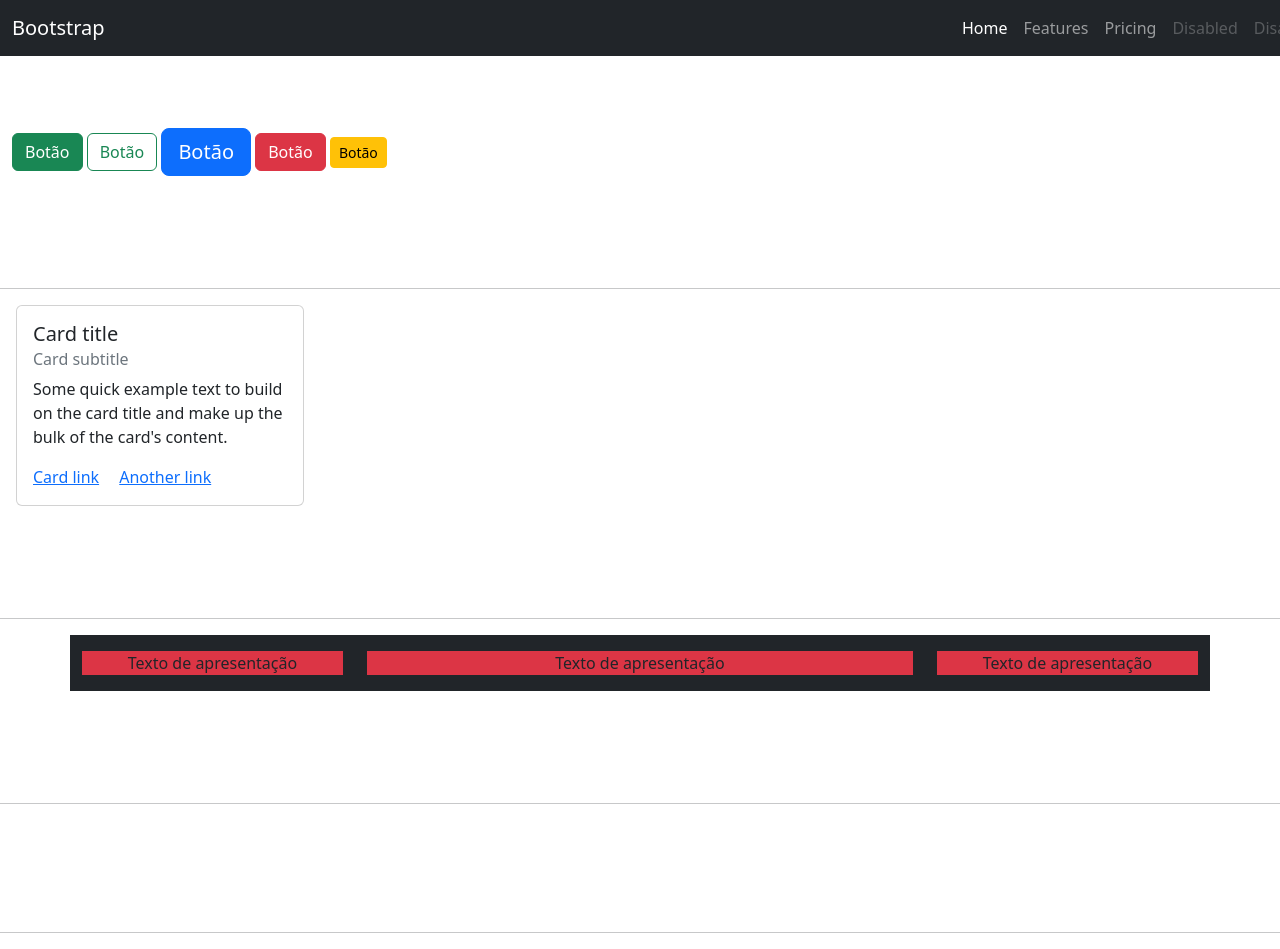
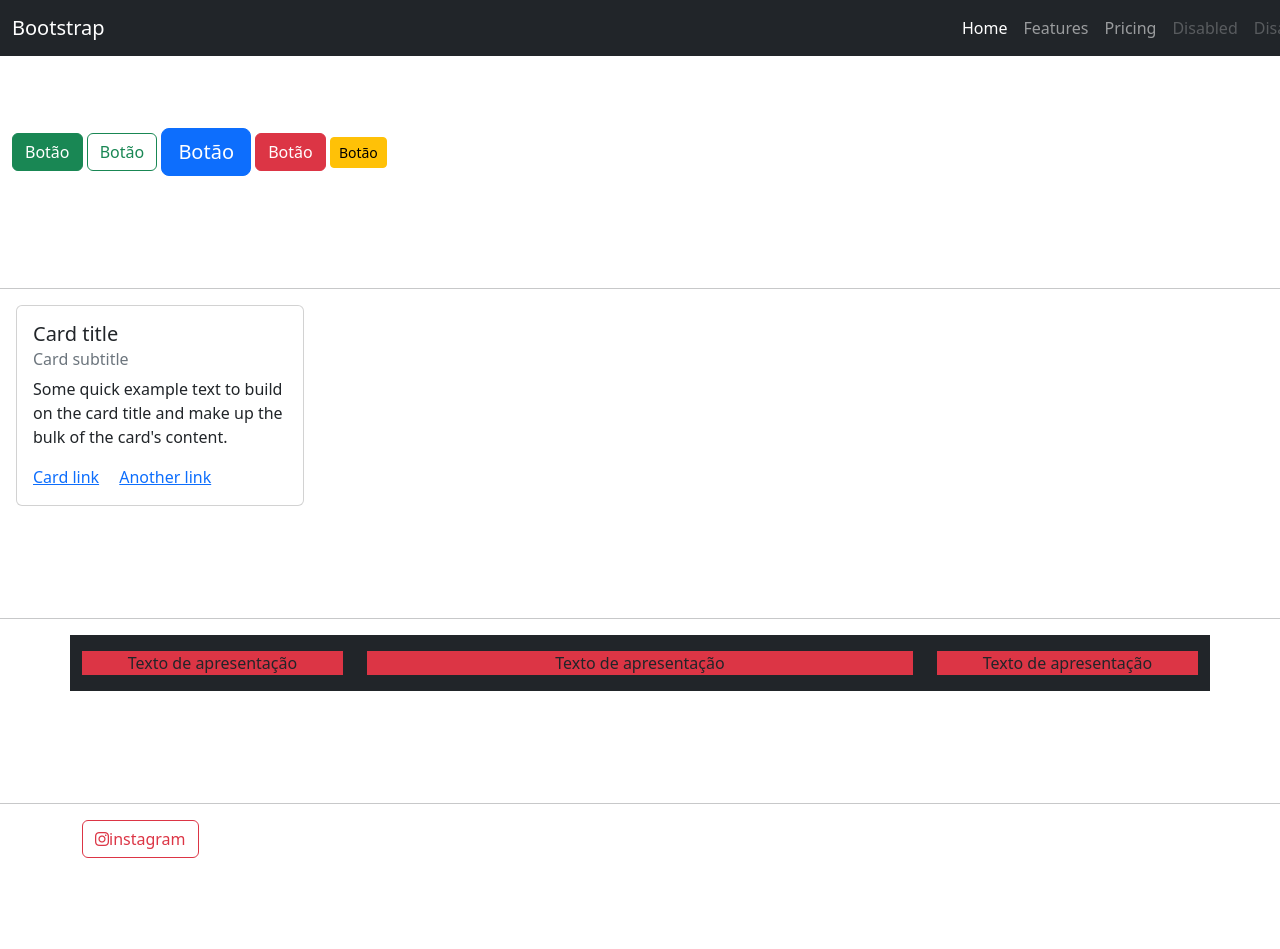
Before and after one commit to wagnernazarios/Projeto-OBC, a website: page Bootstrap/bootstrap.html in a window 1280 px wide. Shown: the top 949 px of the page. After the commit the page ends 858 px from the top, so only its background shows below. Drawn offline with nearby package versions, Linux system fonts and the light colour scheme.

Commit message:
Update bootstrap.html

```diff
--- a/Bootstrap/bootstrap.html
+++ b/Bootstrap/bootstrap.html
@@ -8,6 +8,8 @@
     <link rel="stylesheet" href="node_modules/bootstrap/dist/css/bootstrap.css">
     <script src="node_modules/bootstrap/dist/js/bootstrap.js" defer></script>
     <title>Bootstrap</title>
+
+    <script src="https://kit.fontawesome.com/6270e49e11.js" crossorigin="anonymous"></script>
 
 
 
@@ -115,16 +117,12 @@
     <br>
     <hr>
 
-    <div class="container"></div>
-    <br>
-    <br>
-    <br>
-    <br>
-    <hr>
+
 
     <div class="container">
-            <i class="bi bi-instagram">
-                </i>
+            <button type="button" class="btn btn-outline-danger">
+                <i class="fa-brands fa-instagram"></i>instagram
+            </button>
 
     </div>
 
```
